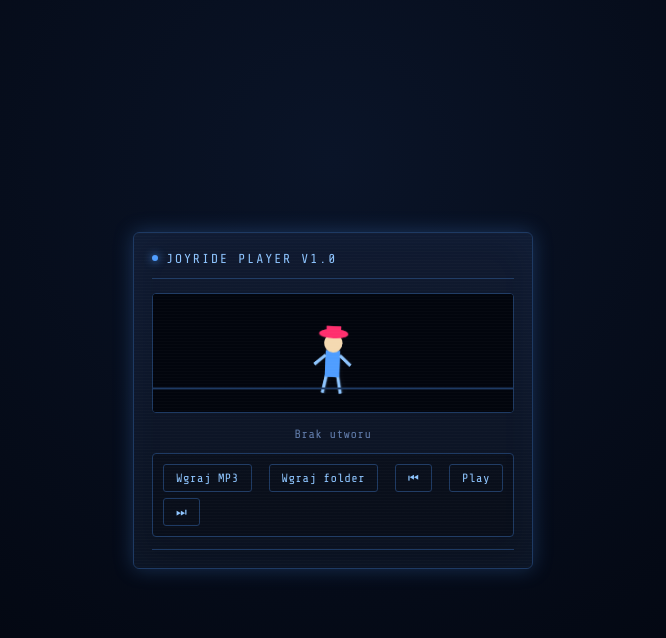
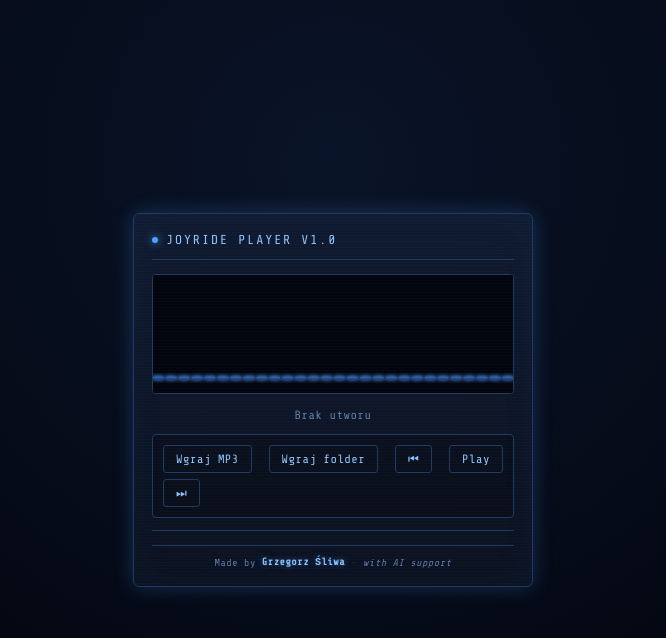
Before and after one commit to Mdev122/Project-Joyride, a website: page public/index.html in a window 1280 px wide. Shown: the whole page, without its empty margins (307-973 px from the left). Drawn offline with nearby package versions, Linux system fonts and the light colour scheme.

Commit message:
Dodano stopke z autorem, equalizer slupkowy

```diff
--- a/public/index.html
+++ b/public/index.html
@@ -31,6 +31,13 @@
 
   <input type="file" id="audio-file" accept="audio/*" multiple>
   <input type="file" id="folder-input" webkitdirectory multiple>
+
+  <div class="footer">
+    <span class="footer-made">Made by</span>
+    <span class="footer-author">Grzegorz Śliwa</span>
+    <span class="footer-divider">·</span>
+    <span class="footer-ai">with AI support</span>
+  </div>
 </div>
 
 <script src="js/player.js"></script>
--- a/public/js/player.js
+++ b/public/js/player.js
@@ -13,7 +13,8 @@ const playerEl = document.getElementById('joyride-player');
 canvas.width = 400;
 canvas.height = 125;
 
-let audioCtx, analyser, source, dataArray;
+let audioCtx, analyser, source;
+let dataArray = new Uint8Array(128);
 let isContextSetup = false;
 
 let tracks = [];
@@ -124,12 +125,14 @@ function setupAudioEngine() {
   source = audioCtx.createMediaElementSource(audio);
   source.connect(analyser);
   analyser.connect(audioCtx.destination);
-  analyser.fftSize = 64;
+  analyser.fftSize = 256;
   dataArray = new Uint8Array(analyser.frequencyBinCount);
 }
 
-let bounceOffset = 0;
-let swingAngle = 0;
+// Parametry equalizera
+const BAR_COUNT = 28;
+const BAR_GAP = 3;
+let peaks = new Array(BAR_COUNT).fill(0);
 
 function draw() {
   requestAnimationFrame(draw);
@@ -137,70 +140,71 @@ function draw() {
   ctx.fillStyle = "rgba(3, 7, 17, 0.35)";
   ctx.fillRect(0, 0, canvas.width, canvas.height);
 
-  let bass = 0;
+  let overallLevel = 0;
+
   if (analyser && !audio.paused) {
     analyser.getByteFrequencyData(dataArray);
-    bass = (dataArray[0] + dataArray[1] + dataArray[2]) / 3;
   }
 
-  const glowIntensity = Math.min(bass / 180, 1);
+  const groundY = 110;
+  const maxBarHeight = 100;
+  const barWidth = (canvas.width - BAR_GAP * (BAR_COUNT - 1)) / BAR_COUNT;
+  const usableBins = Math.floor(dataArray.length * 0.75);
+
+  for (let i = 0; i < BAR_COUNT; i++) {
+    const t0 = Math.pow(i / BAR_COUNT, 1.5);
+    const t1 = Math.pow((i + 1) / BAR_COUNT, 1.5);
+    const startBin = Math.floor(t0 * usableBins);
+    const endBin = Math.max(startBin + 1, Math.floor(t1 * usableBins));
+
+    let sum = 0;
+    let count = 0;
+    for (let b = startBin; b < endBin && b < dataArray.length; b++) {
+      sum += dataArray[b];
+      count++;
+    }
+    const value = count > 0 ? sum / count : 0;
+    overallLevel += value;
+
+    const barHeight = Math.max(2, (value / 255) * maxBarHeight);
+    const x = i * (barWidth + BAR_GAP);
+    const y = groundY - barHeight;
+
+    const gradient = ctx.createLinearGradient(0, groundY, 0, groundY - maxBarHeight);
+    gradient.addColorStop(0, "#2a5fb8");
+    gradient.addColorStop(0.6, "#4f9dff");
+    gradient.addColorStop(1, "#ff2f6e");
+
+    ctx.fillStyle = gradient;
+    ctx.shadowBlur = value > 140 ? 12 : 4;
+    ctx.shadowColor = "#4f9dff";
+    ctx.fillRect(x, y, barWidth, barHeight);
+    ctx.shadowBlur = 0;
+
+    if (barHeight > peaks[i]) {
+      peaks[i] = barHeight;
+    } else {
+      peaks[i] = Math.max(0, peaks[i] - 1.5);
+    }
+
+    if (peaks[i] > 2) {
+      ctx.fillStyle = "#cfe0ff";
+      ctx.shadowBlur = 6;
+      ctx.shadowColor = "#8ec5ff";
+      ctx.fillRect(x, groundY - peaks[i] - 2, barWidth, 2);
+      ctx.shadowBlur = 0;
+    }
+  }
+
+  const glowIntensity = Math.min((overallLevel / BAR_COUNT) / 140, 1);
   playerEl.style.setProperty('--glow-intensity', glowIntensity.toFixed(2));
 
-  bounceOffset = (bass / 255) * 20;
-  swingAngle = Math.sin(Date.now() / 200) * (0.1 + bass / 600);
-
-  const centerX = canvas.width / 2;
-  const groundY = 100;
-  const bodyY = groundY - 40 - bounceOffset;
-
-  ctx.save();
-  ctx.translate(centerX, bodyY);
-  ctx.rotate(swingAngle);
-
-  // Nogi
-  ctx.strokeStyle = "#8ec5ff";
-  ctx.lineWidth = 3;
-  ctx.beginPath();
-  ctx.moveTo(-6, 25); ctx.lineTo(-10, 45);
-  ctx.moveTo(6, 25); ctx.lineTo(10, 45);
-  ctx.stroke();
-
-  // Tors
-  ctx.fillStyle = "#4f9dff";
-  ctx.fillRect(-8, 0, 16, 28);
-
-  // Ramiona
-  ctx.beginPath();
-  ctx.moveTo(-8, 5); ctx.lineTo(-20, 15 - bounceOffset / 2);
-  ctx.moveTo(8, 5); ctx.lineTo(20, 15 - bounceOffset / 2);
-  ctx.stroke();
-
-  // Głowa
-  ctx.fillStyle = "#f4d9b1";
-  ctx.beginPath();
-  ctx.arc(0, -8, 10, 0, Math.PI * 2);
-  ctx.fill();
-
-  // Kapelusz (kowbojski)
-  ctx.fillStyle = "#ff2f6e";
-  ctx.shadowBlur = bass > 120 ? 15 : 0;
-  ctx.shadowColor = "#ff2f6e";
-  ctx.beginPath();
-  ctx.ellipse(0, -18, 16, 5, 0, 0, Math.PI * 2);
-  ctx.fill();
-  ctx.fillRect(-8, -26, 16, 10);
-  ctx.shadowBlur = 0;
-
-  ctx.restore();
-
-  // Linia "podłogi"
   ctx.strokeStyle = "#1e3a63";
-  ctx.lineWidth = 2;
+  ctx.lineWidth = 1;
   ctx.beginPath();
   ctx.moveTo(0, groundY);
   ctx.lineTo(canvas.width, groundY);
   ctx.stroke();
 }
 
-// Uruchomienie pętli graficznej
 draw();
--- a/scss/main.scss
+++ b/scss/main.scss
@@ -34,6 +34,7 @@ body {
   transition: box-shadow 0.05s linear;
   overflow: hidden;
 
+  // Subtelny efekt scanline
   &::after {
     content: '';
     position: absolute;
@@ -185,3 +186,32 @@ input[type="file"] {
     }
   }
 }
+
+.footer {
+  margin-top: 14px;
+  padding-top: 10px;
+  border-top: 1px solid $accent-dim;
+  text-align: center;
+  font-size: 10px;
+  letter-spacing: 0.5px;
+  color: $text-dim;
+  display: flex;
+  justify-content: center;
+  align-items: center;
+  gap: 6px;
+}
+
+.footer-author {
+  color: $accent-soft;
+  font-weight: bold;
+  text-shadow: 0 0 6px rgba(79, 157, 255, 0.5);
+}
+
+.footer-divider {
+  color: $accent-dim;
+}
+
+.footer-ai {
+  color: $text-dim;
+  font-style: italic;
+}
```
Also changed, not shown: public/css/style.css, 1 other file.
